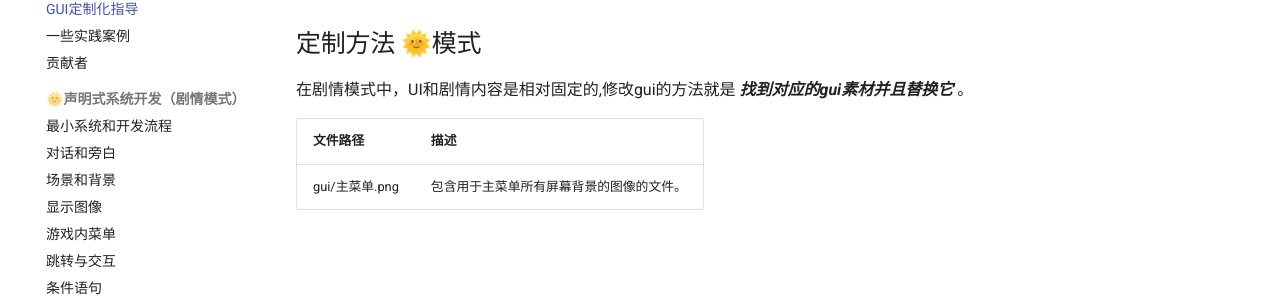
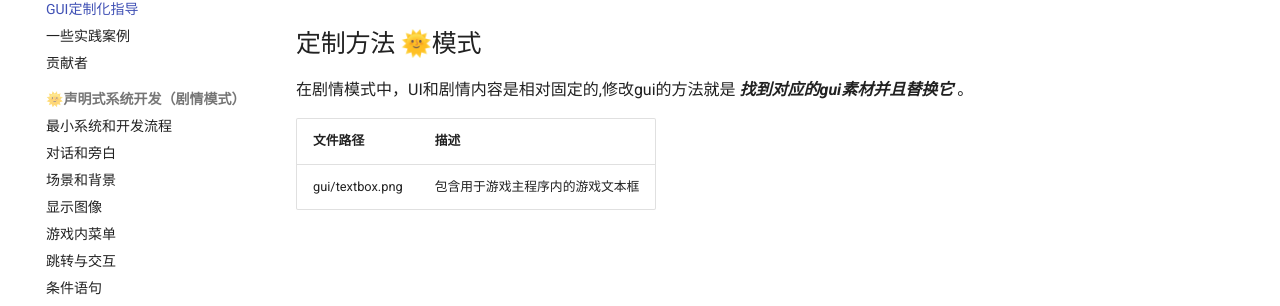
Before and after one commit to E72UJ/doc.raven.rs, an MkDocs documentation site: the page built from docs/gui.md, in a window 1280 px wide. Shown: the part 245-551 px from the top of the page. Built offline with MkDocs 1.6.1 and Material for MkDocs 9.7.7, drawn with Linux system fonts in a browser that asks for light colours.

Commit message:
更新 gui 文档
更新 gui 文档

```diff
--- a/docs/gui.md
+++ b/docs/gui.md
@@ -4,4 +4,4 @@ Raven engine 的GUI的设计目标是尽可能的简洁轻快，同时提供足
 
 | 文件路径 | 描述 |
 |---------|------|
-| gui/主菜单.png | 包含用于主菜单所有屏幕背景的图像的文件。 |
+| gui/textbox.png | 包含用于游戏主程序内的游戏文本框 |
```
